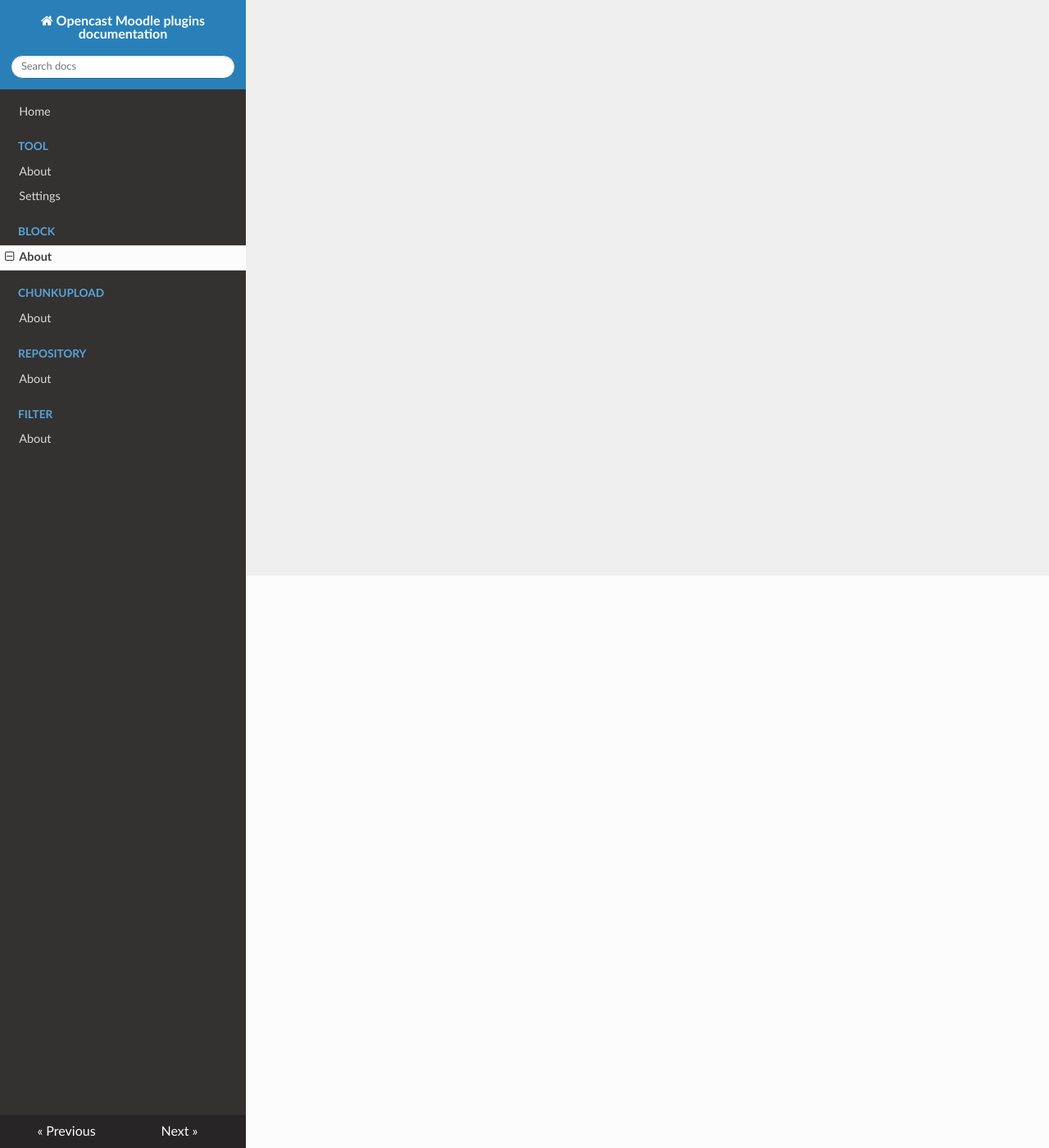
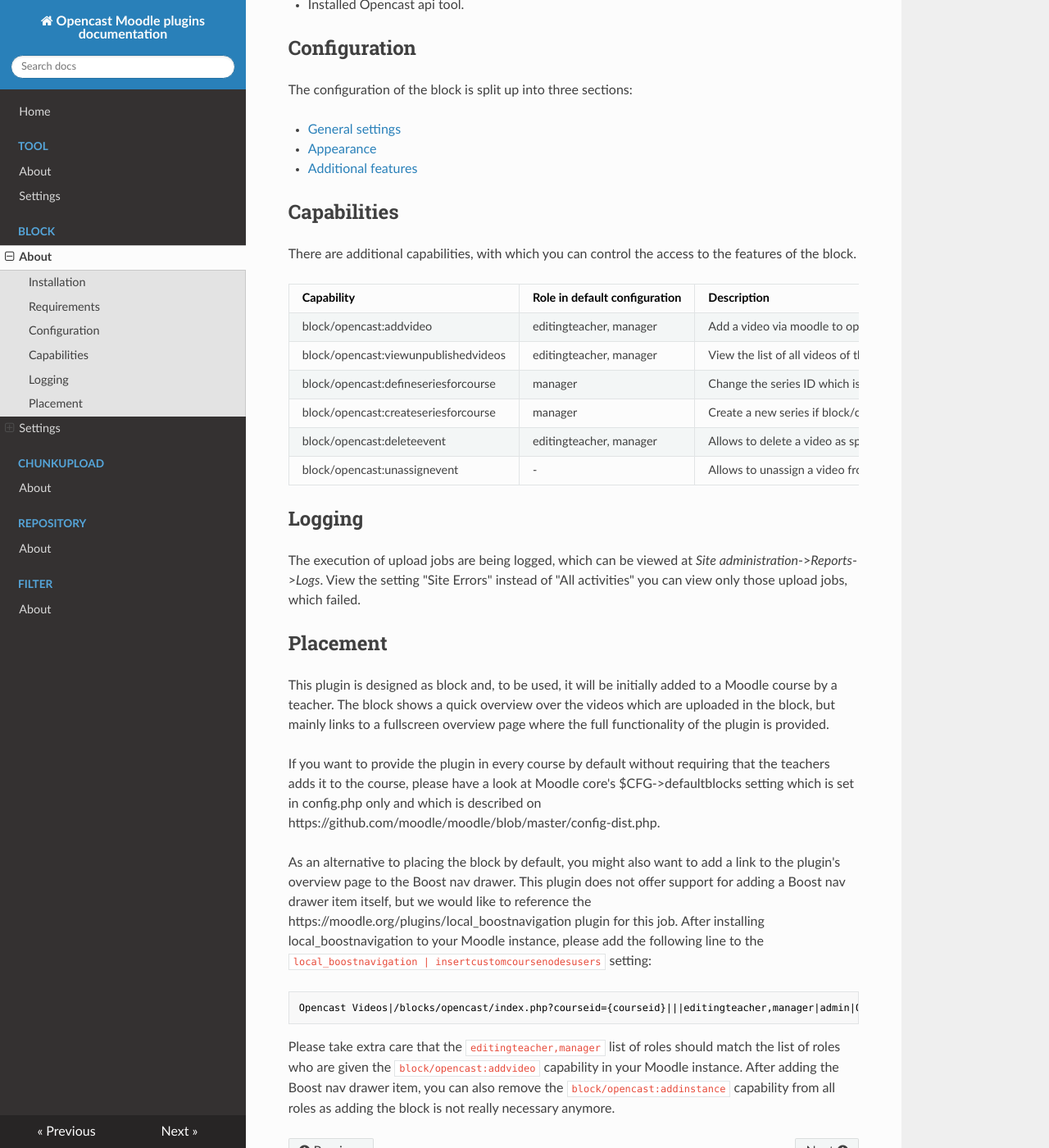
Before and after one commit to Opencast-Moodle/documentation, an MkDocs documentation site: the page built from docs/block/about.md, in a window 1280 px wide and 1400 px high, scrolled down 698 px. Shown: the whole window at 82% size. Built offline with MkDocs 1.6.1, drawn with Linux system fonts in a browser that asks for light colours; nearby versions of some CDN libraries; some of the changed text lies outside the part shown.

Commit message:
Add block documentation

````diff
--- a/docs/block/about.md
+++ b/docs/block/about.md
@@ -1 +1,58 @@
 # Opencast block plugin
+
+This block can be used to link Moodle courses to Opencast series. Users with respective privileges (in the following called instructors) can use this block to upload videos via Moodle to Opencast. These videos are transmitted to the Opencast system by the cronjob and create an event in the respective series there.
+
+ The block can be used to automatically set the access privileges of moodle users enrolled in the course. All events belonging to the series are displayed in the block. This way, the instructors get an overview of all recorded lectures as well as planned ones. Further, if setup correctly, the instructors are able to restrict the visibility to moodle groups or prevent access by students at all.
+
+## Installation
+
+The Opencast block plugin is available from [GitHub](https://github.com/Opencast-Moodle/moodle-block_opencast/releases) as well as from the [Moodle plugins directory](https://moodle.org/plugins/block_opencast).
+
+## Requirements
+
+* Min. Moodle Version: 3.3
+* Opencast API level:
+   * Minimum: v1.0.0
+   * Recommended: v1.1.0
+    * Some features might do not works as expected, when using an older API level.
+* Installed Opencast api tool.
+
+## Configuration
+
+The configuration of the block is split up into three sections:
+
+* [General settings](general_settings.md)
+* [Appearance](appearance.md)
+* [Additional features](additional_features.md)
+
+## Capabilities
+
+There are additional capabilities, with which you can control the access to the features of the block.
+
+| Capability                           | Role in default configuration | Description                                                                                          |
+|--------------------------------------|-------------------------------|------------------------------------------------------------------------------------------------------|
+| block/opencast:addvideo              | editingteacher, manager       | Add a video via moodle to opencast.                                                                   |
+| block/opencast:viewunpublishedvideos | editingteacher, manager       | View the list of all videos of the course, which are available in opencast (even not published ones) |
+| block/opencast:defineseriesforcourse | manager       | Change the series ID which is associated with the block instance or rather course |
+| block/opencast:createseriesforcourse | manager       | Create a new series if block/course is not yet associated with one |
+| block/opencast:deleteevent           | editingteacher, manager       | Allows to delete a video as specified above. |
+| block/opencast:unassignevent         | -                              | Allows to unassign a video from the series of the course as specified above. |
+
+## Logging
+
+The execution of upload jobs are being logged, which can be viewed at *Site administration*->*Reports*->*Logs*.
+View the setting "Site Errors" instead of "All activities" you can view only those upload jobs, which failed.
+
+## Placement
+
+This plugin is designed as block and, to be used, it will be initially added to a Moodle course by a teacher. The block shows a quick overview over the videos which are uploaded in the block, but mainly links to a fullscreen overview page where the full functionality of the plugin is provided.
+
+If you want to provide the plugin in every course by default without requiring that the teachers adds it to the course, please have a look at Moodle core's $CFG->defaultblocks setting which is set in config.php only and which is described on https://github.com/moodle/moodle/blob/master/config-dist.php.
+
+As an alternative to placing the block by default, you might also want to add a link to the plugin's overview page to the Boost nav drawer. This plugin does not offer support for adding a Boost nav drawer item itself, but we would like to reference the https://moodle.org/plugins/local_boostnavigation plugin for this job.
+After installing local_boostnavigation to your Moodle instance, please add the following line to the `local_boostnavigation | insertcustomcoursenodesusers` setting:
+```
+Opencast Videos|/blocks/opencast/index.php?courseid={courseid}|||editingteacher,manager|admin|OR|fa-film|opencast|grades
+```
+Please take extra care that the `editingteacher,manager` list of roles should match the list of roles who are given the `block/opencast:addvideo` capability in your Moodle instance.
+After adding the Boost nav drawer item, you can also remove the `block/opencast:addinstance` capability from all roles as adding the block is not really necessary anymore.
--- a/mkdocs.yml
+++ b/mkdocs.yml
@@ -8,6 +8,11 @@ nav:
         - 'Settings': 'tool/settings.md'
     - 'Block':
         - 'About': 'block/about.md'
+        - 'Settings':
+          - 'General Settings': 'block/general_settings.md'
+          - 'Appearance': 'block/appearance.md'
+          - 'Additional features': 'block/additional_features.md'
+          - 'Backup and restore workflows': 'block/backup_restore_workflows.md'
     - 'Chunkupload':
         - 'About': 'chunkupload/about.md'
     - 'Repository':
````
Also changed, not shown: docs/block/additional_features.md (added, +71 -0 lines), docs/block/appearance.md (added, +9 -0 lines), docs/block/backup_restore_workflows.md (added, +186 -0 lines), docs/block/general_settings.md (added, +78 -0 lines), docs/tool/about.md (+6 -0 lines).
